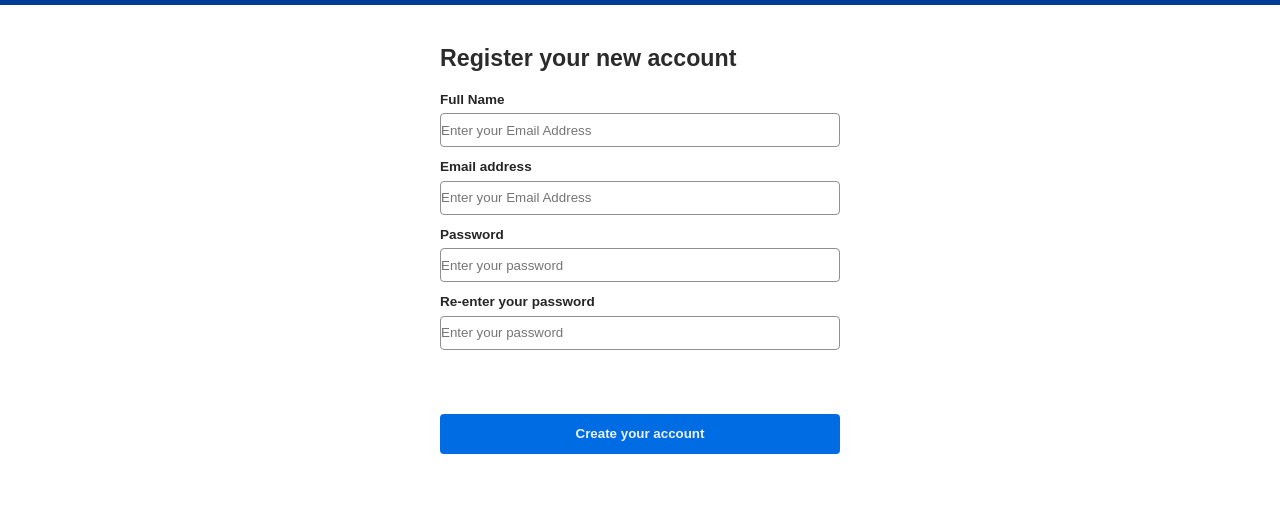
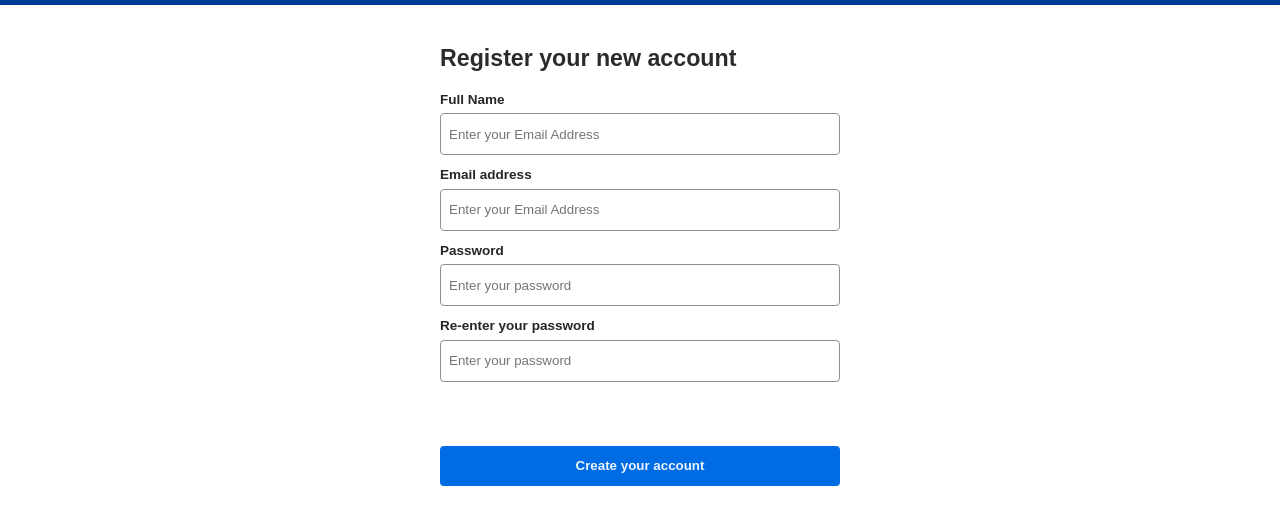
Before and after one commit to sk-hasibul-hossain/Booking.com-Clone---React-Project-1---3f87svm9o05k, a React app: page /signup in a window 1280 px wide. Shown: the part 67-592 px from the top of the page. Built offline with nearby package versions, Linux system fonts and the light colour scheme.

Commit message:
signup page inputbox padding bug fixed

```diff
--- a/src/components/pages/signup/Signup.css
+++ b/src/components/pages/signup/Signup.css
@@ -30,6 +30,7 @@
             height: 2rem;
             border: 1px solid rgb(145, 143, 143);
             border-radius: 4px;
+            padding: 4px 8px;
             &:focus{
                 border: 2px solid #006ce4;
             }
```
